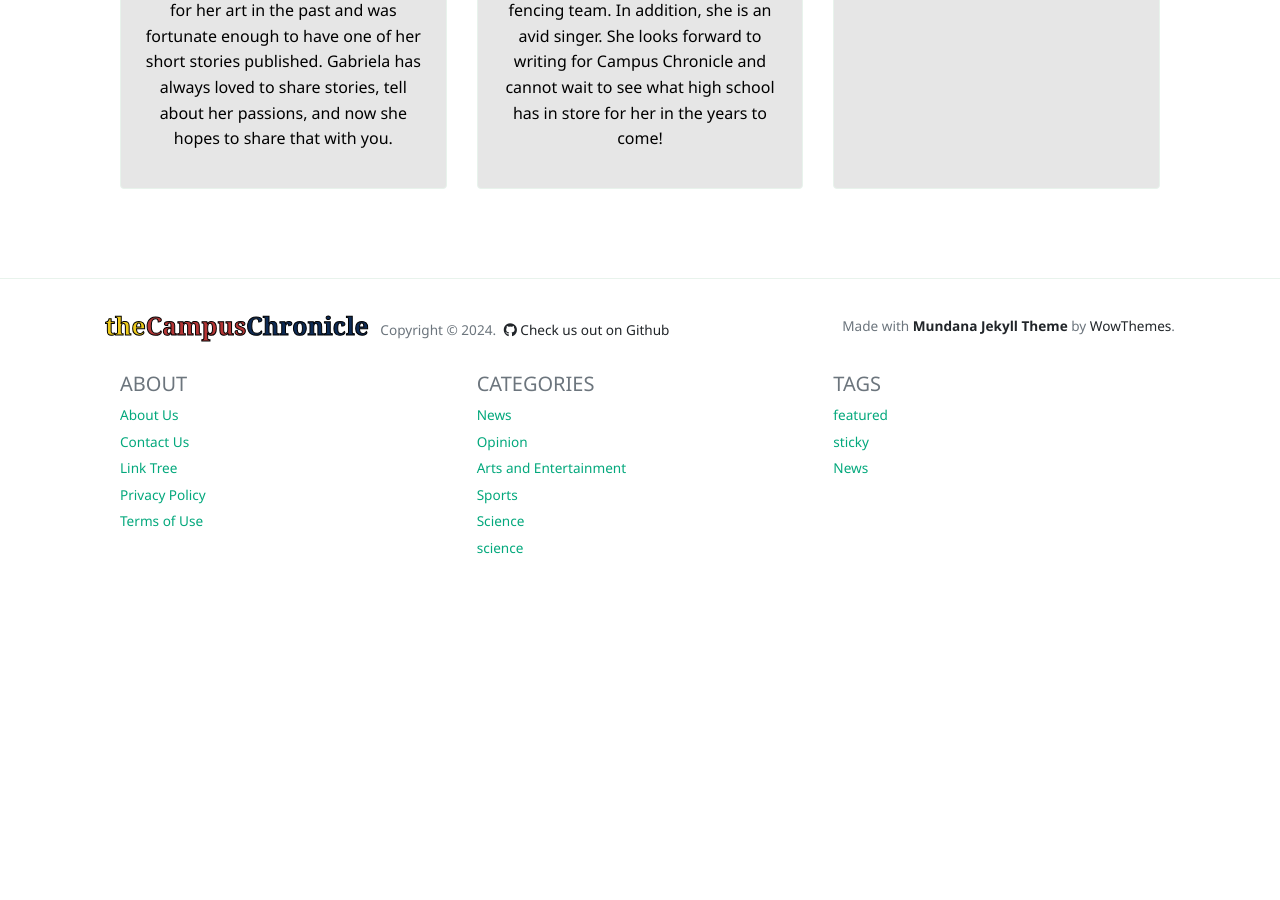
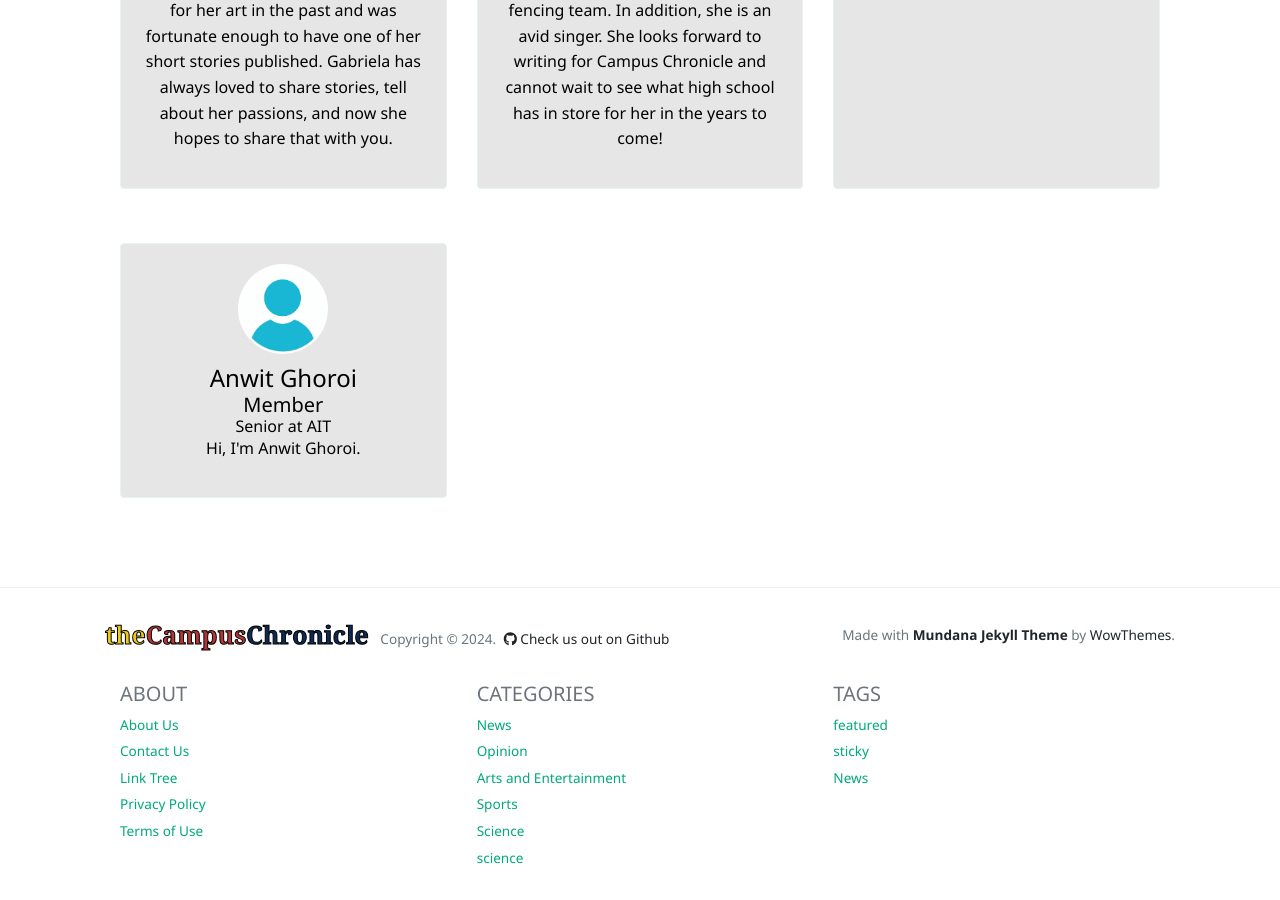
Before and after one commit to The-Campus-Chronicle/website, a Jekyll site: the page built from _pages/authors-list.html, in a window 1280 px wide and 900 px high, scrolled down 10245 px. Built offline with Jekyll 4.4.1, drawn with Linux system fonts in a browser that asks for light colours; nearby versions of some CDN libraries; before the commit the page ends 10836 px from its top, so only the background shows below that.

Commit message:
updated anwit's grade

```diff
--- a/_config.yml
+++ b/_config.yml
@@ -831,7 +831,7 @@ authors:
         bio:            "Hi, I'm Anwit Ghoroi."
         email:          aghoroi@ucvts.org
         school:         AIT
-        grade:          Alumni
+        grade:          Senior
 
 
 # Defaults
```
